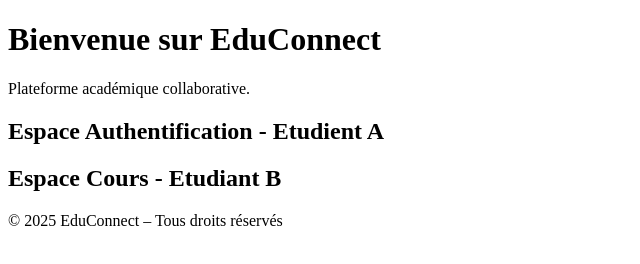
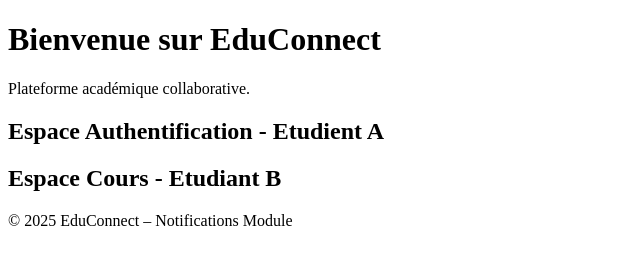
Before and after one commit to wissambounouira-gif/EduConnect, a plain HTML site: page index.html in a window 1280 px wide. Shown: the full height of the page, 0-640 px from the left. Drawn offline with Linux system fonts and the light colour scheme.

Commit message:
Update footer text for EduConnect

```diff
--- a/index.html
+++ b/index.html
@@ -9,6 +9,6 @@
 <p>Plateforme académique collaborative.</p>
 <h2>Espace Authentification - Etudient A<h2>
 <h2>Espace Cours - Etudiant B</h2>
-<footer>© 2025 EduConnect – Tous droits réservés</footer>
+<footer>© 2025 EduConnect – Notifications Module</footer>
 </body>
 </html>
```
